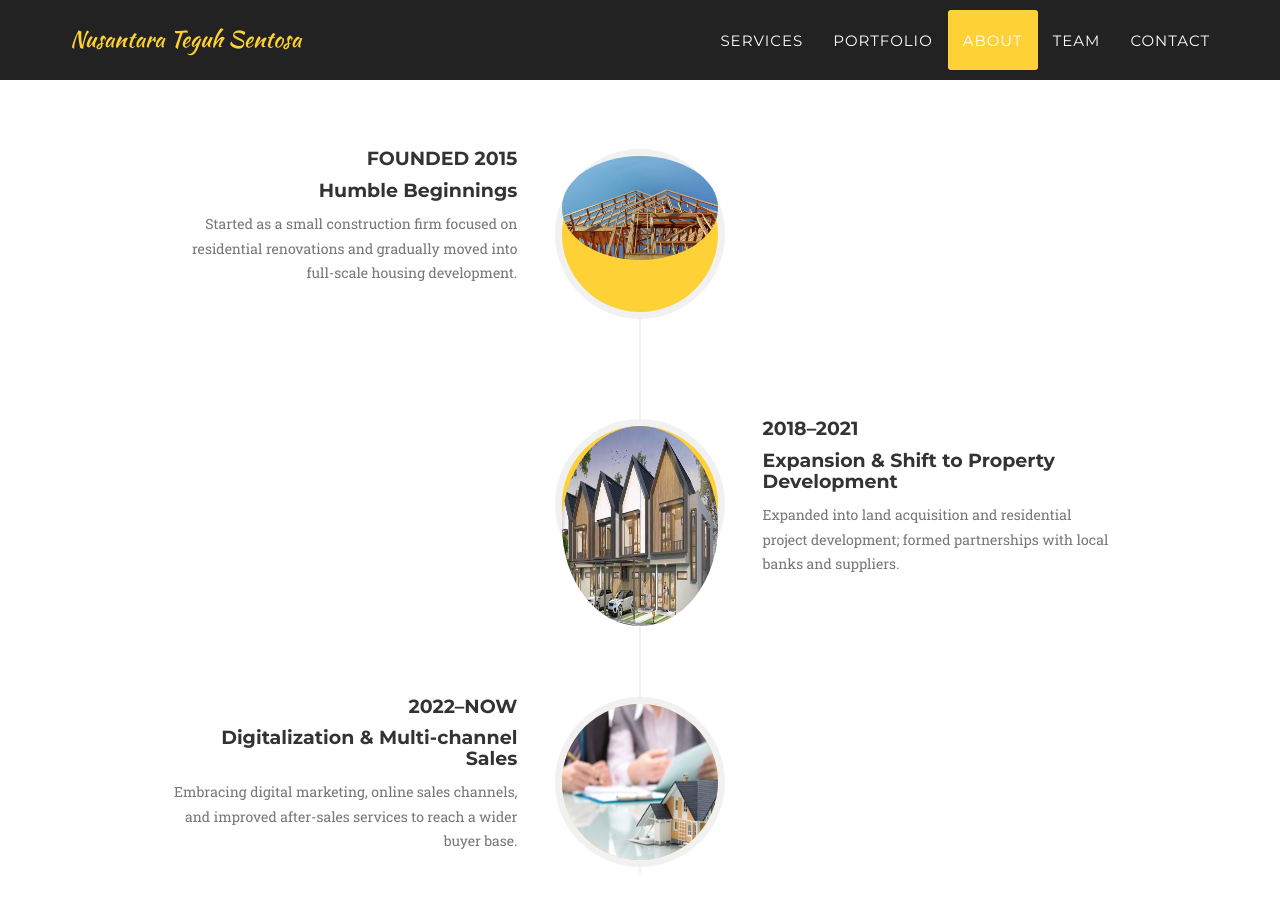
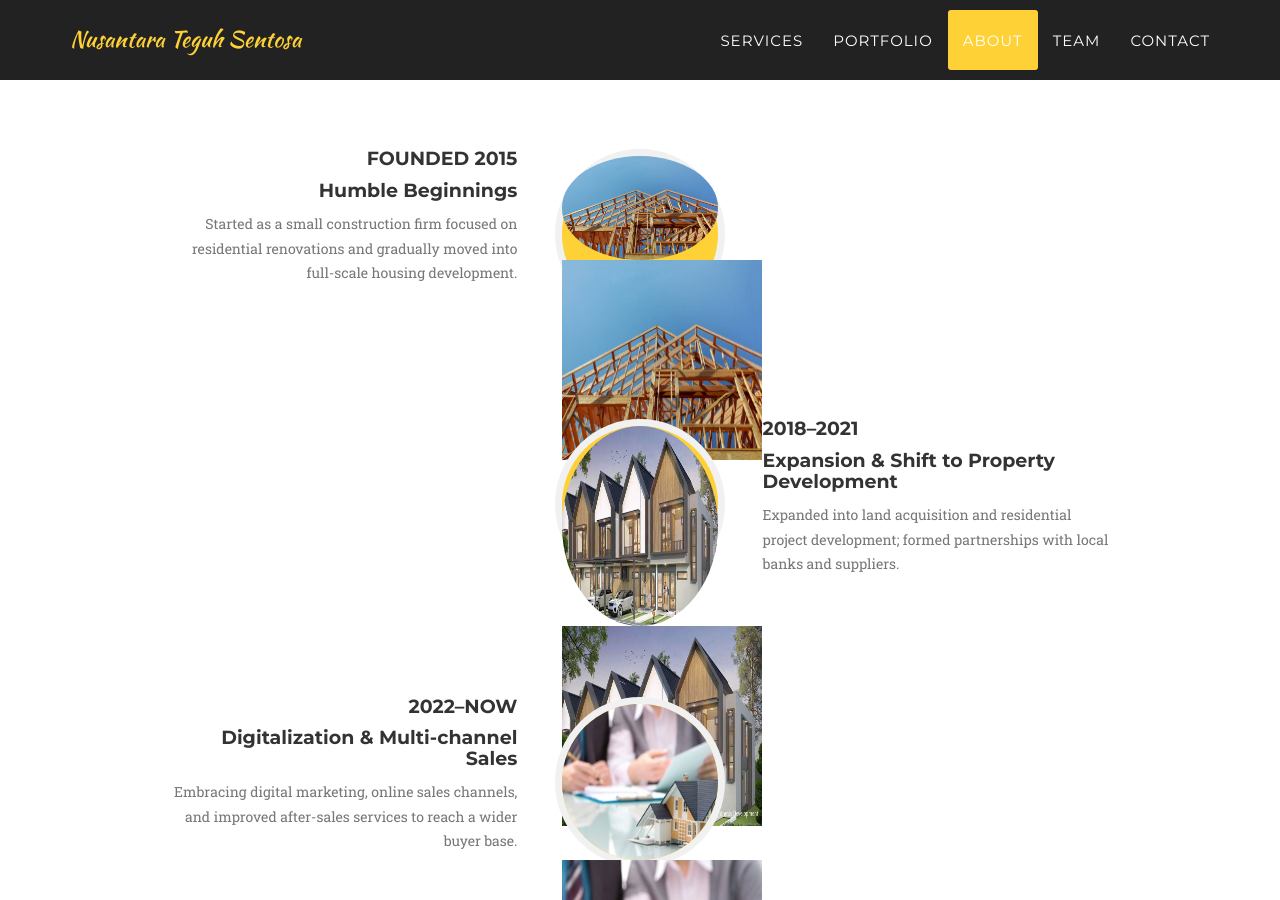
Before and after one commit to aptanadev/nusantarateguhsentosa.com, a Jekyll site: the page built from index.html, in a window 1280 px wide and 900 px high, scrolled down 2649 px. Built offline with Jekyll 4.4.1, drawn with Linux system fonts in a browser that asks for light colours; some web fonts are replaced.

Commit message:
update img resolution

```diff
--- a/_includes/about.html
+++ b/_includes/about.html
@@ -13,6 +13,7 @@
                         <li>
                             <div class="timeline-image">
                                 <img class="img-circle img-responsive" src="img/about/about1.jpg" alt="">
+                                <img src="img/about/about1.jpg" width="200" height="200" alt="">
                             </div>
                             <div class="timeline-panel">
                                 <div class="timeline-heading">
@@ -27,6 +28,7 @@
                         <li class="timeline-inverted">
                             <div class="timeline-image">
                                 <img class="img-circle img-responsive" src="img/about/about2.jpg" alt="" style="width: 200px; height: 200px;">
+                                <img src="img/about/about2.jpg" width="200" height="200" alt="">
                             </div>
                             <div class="timeline-panel">
                                 <div class="timeline-heading">
@@ -41,6 +43,7 @@
                         <li>
                             <div class="timeline-image">
                                 <img class="img-circle img-responsive" src="img/about/about3.jpg" alt="">
+                                <img src="img/about/about3.jpg" width="200" height="200" alt="">
                             </div>
                             <div class="timeline-panel">
                                 <div class="timeline-heading">
```
